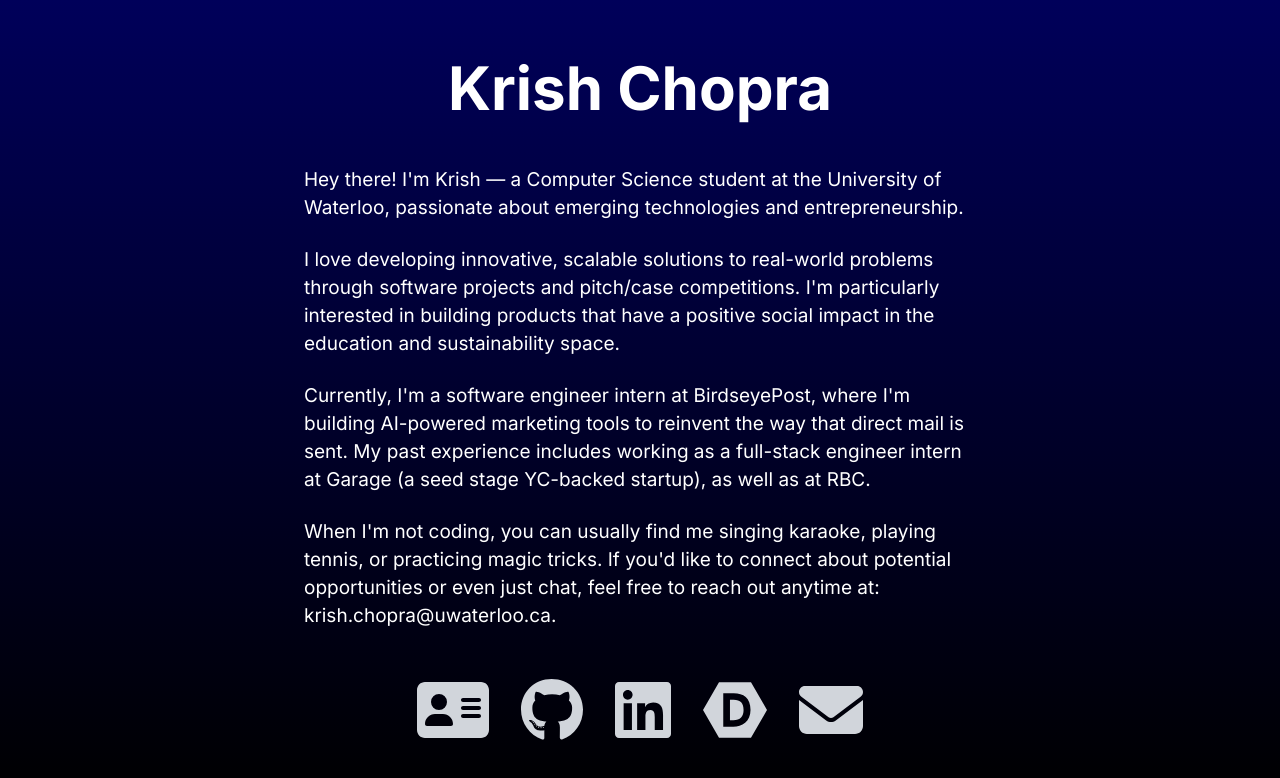
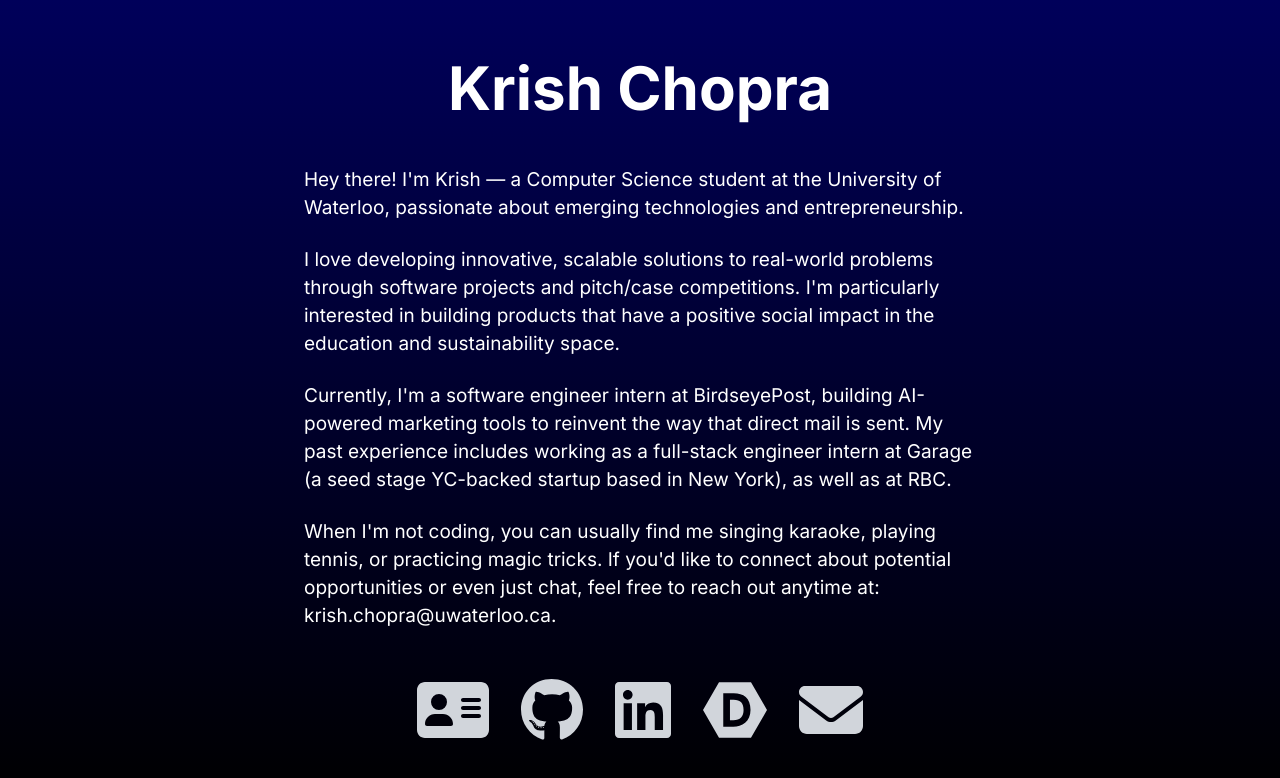
Before and after one commit to krishchopra/site, a Next.js app: page / in a window 1280 px wide. Shown: the top 778 px of the page. Built offline with nearby package versions, Linux system fonts and the light colour scheme.

Commit message:
tweak v2

```diff
--- a/app/page.tsx
+++ b/app/page.tsx
@@ -43,7 +43,7 @@ export default function Home() {
 					>
 						BirdseyePost
 					</a>
-					, where I'm building AI-powered marketing tools to reinvent
+					, building AI-powered marketing tools to reinvent
 					the way that direct mail is sent. My past experience
 					includes working as a full-stack engineer intern at{" "}
 					<a
@@ -54,7 +54,7 @@ export default function Home() {
 					>
 						Garage
 					</a>{" "}
-					(a seed stage YC-backed startup), as well as at{" "}
+					(a seed stage YC-backed startup based in New York), as well as at{" "}
 					<a
 						href="https://www.rbc.com/about-rbc.html"
 						className="hover:underline"
```
